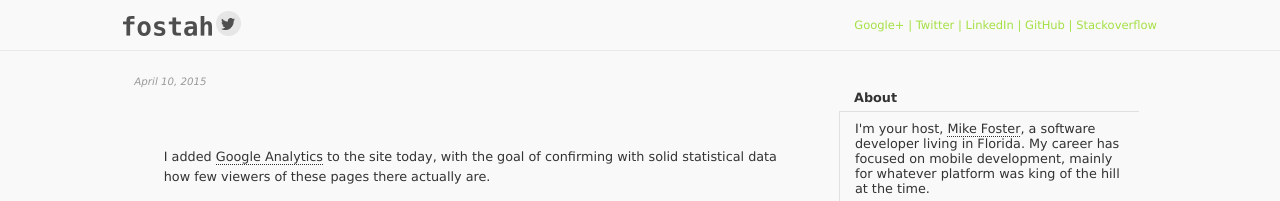
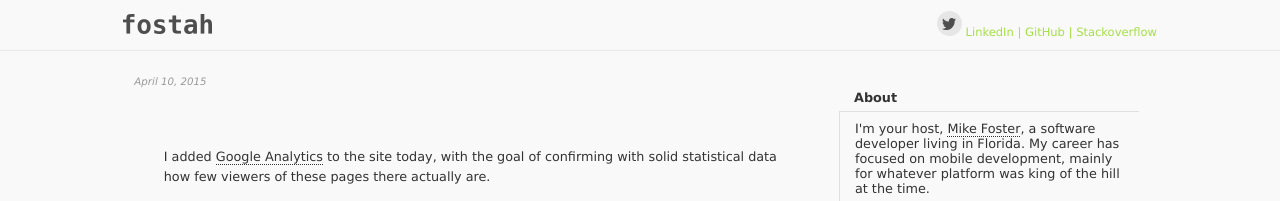
Before and after one commit to fostah/fostah.github.io, a Jekyll site: the page built from index.html, in a window 1280 px wide. Shown: the top 201 px of the page. Built offline with Jekyll 4.4.1, drawn with Linux system fonts in a browser that asks for light colours; comment, search, counter and statistics services are not loaded.

Commit message:
Update the position of the Twitter icon

```diff
--- a/_includes/header.html
+++ b/_includes/header.html
@@ -2,12 +2,10 @@
 	<div class="marginal">
     <span class="logo marginalItem">
       <a href="/"><img src="/images/logo.png"/></a>
-      <a title="Twitter" href="http://twitter.com/fostah"><img src="/images/twitter.png"/></a>
     </span>
 
     <span class="links marginalItem">
-      <a title="Google+"        href="https://plus.google.com/116080415322799336131/about">Google+</a> |
-      <a title="Twitter"        href="http://twitter.com/fostah">Twitter</a> |
+      <a title="Twitter" href="http://twitter.com/fostah"><img src="/images/twitter.png"/></a>
       <a title="LinkedIn"       href="http://www.linkedin.com/in/michaellfoster">LinkedIn</a> |
       <a title="Github"         href="https://github.com/fostah">GitHub</a> |
       <a title="Stackoverflow"  href="http://stackoverflow.com/users/16524/fostah">Stackoverflow</a>
```
